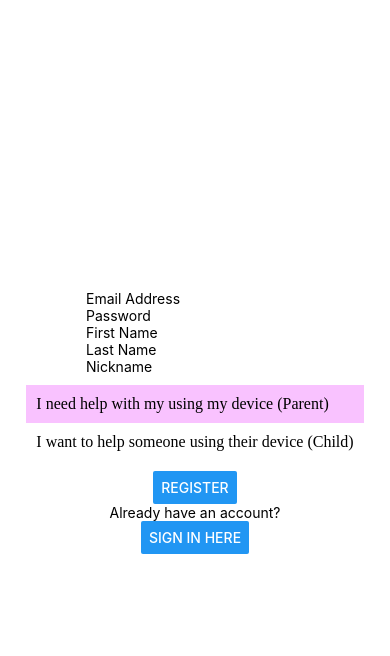
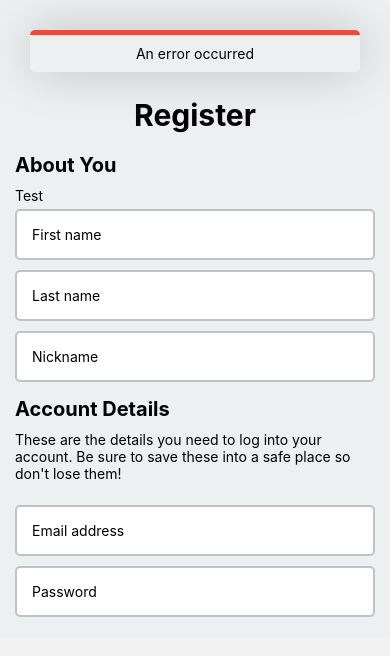
Before and after one commit to FinOCE/CP3405-app, a React Native app: screen / in a window 390 px wide. Shown: the top 656 px of the page. Built offline with nearby package versions, Linux system fonts and the light colour scheme.

Commit message:
Create some basic lib components

```diff
--- /dev/null
+++ b/src/components/lib/inputs/TextInput.tsx
@@ -0,0 +1,57 @@
+import {
+  KeyboardTypeOptions,
+  StyleSheet,
+  TextInput as TextInputBase
+} from "react-native"
+
+export type TextInputProps = {
+  value: string | undefined
+  setValue: React.Dispatch<React.SetStateAction<string | undefined>>
+  type?: TextInputTypes
+  placeholder?: string
+}
+
+export enum TextInputTypes {
+  Email,
+  Password,
+  Basic
+}
+
+export default function TextInput(props: TextInputProps) {
+  // Set keyboard type
+  let keyboardType: KeyboardTypeOptions
+  let isSecure = false
+
+  switch (props.type) {
+    case TextInputTypes.Email:
+      keyboardType = "email-address"
+      break
+    case TextInputTypes.Password:
+      isSecure = true
+    default:
+      keyboardType = "default"
+  }
+
+  // Render component
+  return (
+    <TextInputBase
+      style={styles.textInput}
+      keyboardType={keyboardType}
+      placeholder={props.placeholder}
+      value={props.value}
+      onChangeText={props.setValue}
+      secureTextEntry={isSecure}
+    />
+  )
+}
+
+const styles = StyleSheet.create({
+  textInput: {
+    backgroundColor: "white",
+    borderRadius: 5,
+    marginVertical: 5,
+    padding: 15,
+    borderColor: "#bdc3c7",
+    borderWidth: 2
+  }
+})
--- /dev/null
+++ b/src/components/lib/layouts/Page.tsx
@@ -0,0 +1,19 @@
+import { StyleSheet, View } from "react-native"
+
+export type PageProps = {
+  children: React.ReactNode
+}
+
+/**
+ * A base component for pages to be wrapped by
+ */
+export default function Page(props: PageProps) {
+  return <View style={styles.page}>{props.children}</View>
+}
+
+const styles = StyleSheet.create({
+  page: {
+    backgroundColor: "#ecf0f1",
+    padding: 15
+  }
+})
--- /dev/null
+++ b/src/components/lib/texts/ErrorDialogue.tsx
@@ -0,0 +1,37 @@
+import { StyleSheet, Text, View } from "react-native"
+
+export type ErrorDialogueProps = {
+  message: string
+}
+
+/**
+ * A component to render some kind of error
+ */
+export default function ErrorDialogue(props: ErrorDialogueProps) {
+  return (
+    <View style={styles.errorDialogue}>
+      <View style={styles.errorDialogue__box} />
+      <Text style={styles.errorDialogue__message}>{props.message}</Text>
+    </View>
+  )
+}
+
+const styles = StyleSheet.create({
+  errorDialogue: {
+    margin: 15,
+    backgroundColor: "#ecf0f1",
+    borderRadius: 5,
+    shadowColor: "black",
+    shadowRadius: 50,
+    shadowOpacity: 0.2,
+    overflow: "hidden"
+  },
+  errorDialogue__box: {
+    backgroundColor: "#e74c3c",
+    height: 5
+  },
+  errorDialogue__message: {
+    padding: 10,
+    textAlign: "center"
+  }
+})
--- /dev/null
+++ b/src/components/lib/texts/Heading.tsx
@@ -0,0 +1,37 @@
+import { StyleSheet, Text as TextBase } from "react-native"
+
+export type HeadingProps = {
+  children: string
+  level?: 1 | 2 | 3
+}
+
+export default function Heading(props: HeadingProps) {
+  switch (props.level ?? 1) {
+    case 1:
+      return <TextBase style={styles.heading1}>{props.children}</TextBase>
+    case 2:
+      return <TextBase style={styles.heading2}>{props.children}</TextBase>
+    case 3:
+      return <TextBase style={styles.heading3}>{props.children}</TextBase>
+    default:
+      return <>Invalid heading size selected (this should be impossible)</>
+  }
+}
+
+const styles = StyleSheet.create({
+  heading1: {
+    marginVertical: 10,
+    fontSize: 30,
+    fontWeight: "bold",
+    textAlign: "center"
+  },
+  heading2: {
+    marginVertical: 10,
+    fontSize: 20,
+    fontWeight: "bold"
+  },
+  heading3: {
+    marginVertical: 10,
+    fontSize: 18
+  }
+})
--- /dev/null
+++ b/src/components/lib/texts/Text.tsx
@@ -0,0 +1,13 @@
+import { StyleSheet, Text as TextBase } from "react-native"
+
+export type TextProps = {
+  children: string
+}
+
+export default function Text(props: TextProps) {
+  return <TextBase style={styles.text}>{props.children}</TextBase>
+}
+
+const styles = StyleSheet.create({
+  text: {}
+})
--- a/src/pages/Register.tsx
+++ b/src/pages/Register.tsx
@@ -5,13 +5,18 @@ import { useState } from "react"
 import {
   Button,
   StyleSheet,
-  Text,
-  TextInput,
+  // Text,
+  // TextInput,
   TouchableOpacity,
   View
 } from "react-native"
 import StorageManager from "managers/StorageManager"
 import RequestBuilder, { HttpMethod, HttpStatus } from "builders/RequestBuilder"
+import Page from "components/lib/layouts/Page"
+import ErrorDialogue from "components/lib/texts/ErrorDialogue"
+import TextInput, { TextInputTypes } from "components/lib/inputs/TextInput"
+import Heading from "components/lib/texts/Heading"
+import Text from "components/lib/texts/Text"
 
 export default function Register({
   route,
@@ -24,89 +29,133 @@ export default function Register({
   const [nickName, setNickName] = useState<string>()
   const [role, setRole] = useState<"Parent" | "Child">("Parent")
 
-  const [submitting, setSubmitting] = useState(false)
-  const [error, setError] = useState<string>()
+  return (
+    <Page>
+      <ErrorDialogue message="An error occurred" />
+      <Heading>Register</Heading>
 
-  return (
-    <View style={styles.container}>
-      <StatusBar style="auto" />
+      <Heading level={2}>About You</Heading>
+      <Text>Test</Text>
       <TextInput
-        keyboardType="email-address"
-        placeholder="Email Address"
-        onChangeText={setEmail}
+        value={firstName}
+        setValue={setFirstName}
+        placeholder="First name"
       />
       <TextInput
-        secureTextEntry={true}
-        keyboardType="default"
-        placeholder="Password"
-        onChangeText={setPassword}
+        value={lastName}
+        setValue={setLastName}
+        placeholder="Last name"
       />
       <TextInput
-        keyboardType="default"
-        placeholder="First Name"
-        onChangeText={setFirstName}
+        value={nickName}
+        setValue={setNickName}
+        placeholder="Nickname"
+      />
+
+      <Heading level={2}>Account Details</Heading>
+      <Text>
+        These are the details you need to log into your account. Be sure to save
+        these into a safe place so don't lose them!
+      </Text>
+      <br />
+      <TextInput
+        value={email}
+        setValue={setEmail}
+        type={TextInputTypes.Email}
+        placeholder="Email address"
       />
       <TextInput
-        keyboardType="default"
-        placeholder="Last Name"
-        onChangeText={setLastName}
+        value={password}
+        setValue={setPassword}
+        type={TextInputTypes.Password}
+        placeholder="Password"
       />
-      <TextInput
-        keyboardType="default"
-        placeholder="Nickname"
-        onChangeText={setNickName}
-      />
-      <View style={{ marginVertical: 10 }}>
-        <TouchableOpacity
-          onPress={() => setRole("Parent")}
-          style={{
-            backgroundColor: role === "Parent" ? "#f9c2ff" : undefined,
-            padding: 10
-          }}
-        >
-          I need help with my using my device (Parent)
-        </TouchableOpacity>
-        <TouchableOpacity
-          onPress={() => setRole("Child")}
-          style={{
-            backgroundColor: role === "Child" ? "#f9c2ff" : undefined,
-            padding: 10
-          }}
-        >
-          I want to help someone using their device (Child)
-        </TouchableOpacity>
-      </View>
-      {error && <Text style={styles.error}>Error: {error}</Text>}
-      <Button
-        title="Register"
-        disabled={submitting}
-        onPress={() => {
-          setSubmitting(true)
+    </Page>
+  )
 
-          new RequestBuilder()
-            .setRoute("/register")
-            .setMethod(HttpMethod.Post)
-            .setBody({ email, password, firstName, lastName, nickName, role })
-            .on<API.Token>(HttpStatus.Ok, body => {
-              StorageManager.set("@user", body.data.token)
-            })
-            .on<API.Error>(HttpStatus.BadRequest, body => {
-              setError(body.data.message)
-            })
-            .on<API.Error>(HttpStatus.Conflict, body => {
-              setError(body.data.message)
-            })
-            .submit()
-            .finally(() => setSubmitting(false))
-        }}
-      />
-      <Text>Already have an account?</Text>
-      <Button
-        title="Sign in here"
-        onPress={() => navigation.navigate("Login")}
-      />
-    </View>
-  )
+  // const [submitting, setSubmitting] = useState(false)
+  // const [error, setError] = useState<string>()
+
+  // return (
+  //   <View style={styles.container}>
+  //     <StatusBar style="auto" />
+  //     <TextInput
+  //       keyboardType="email-address"
+  //       placeholder="Email Address"
+  //       onChangeText={setEmail}
+  //     />
+  //     <TextInput
+  //       secureTextEntry={true}
+  //       keyboardType="default"
+  //       placeholder="Password"
+  //       onChangeText={setPassword}
+  //     />
+  //     <TextInput
+  //       keyboardType="default"
+  //       placeholder="First Name"
+  //       onChangeText={setFirstName}
+  //     />
+  //     <TextInput
+  //       keyboardType="default"
+  //       placeholder="Last Name"
+  //       onChangeText={setLastName}
+  //     />
+  //     <TextInput
+  //       keyboardType="default"
+  //       placeholder="Nickname"
+  //       onChangeText={setNickName}
+  //     />
+  //     <View style={{ marginVertical: 10 }}>
+  //       <TouchableOpacity
+  //         onPress={() => setRole("Parent")}
+  //         style={{
+  //           backgroundColor: role === "Parent" ? "#f9c2ff" : undefined,
+  //           padding: 10
+  //         }}
+  //       >
+  //         I need help with my using my device (Parent)
+  //       </TouchableOpacity>
+  //       <TouchableOpacity
+  //         onPress={() => setRole("Child")}
+  //         style={{
+  //           backgroundColor: role === "Child" ? "#f9c2ff" : undefined,
+  //           padding: 10
+  //         }}
+  //       >
+  //         I want to help someone using their device (Child)
+  //       </TouchableOpacity>
+  //     </View>
+  //     {error && <Text style={styles.error}>Error: {error}</Text>}
+  //     <Button
+  //       title="Register"
+  //       disabled={submitting}
+  //       onPress={() => {
+  //         setSubmitting(true)
+
+  //         new RequestBuilder()
+  //           .setRoute("/register")
+  //           .setMethod(HttpMethod.Post)
+  //           .setBody({ email, password, firstName, lastName, nickName, role })
+  //           .on<API.Token>(HttpStatus.Ok, body => {
+  //             StorageManager.set("@user", body.data.token)
+  //           })
+  //           .on<API.Error>(HttpStatus.BadRequest, body => {
+  //             setError(body.data.message)
+  //           })
+  //           .on<API.Error>(HttpStatus.Conflict, body => {
+  //             setError(body.data.message)
+  //           })
+  //           .submit()
+  //           .finally(() => setSubmitting(false))
+  //       }}
+  //     />
+  //     <Text>Already have an account?</Text>
+  //     <Button
+  //       title="Sign in here"
+  //       onPress={() => navigation.navigate("Login")}
+  //     />
+  //   </View>
+  // )
 }
 
 const styles = StyleSheet.create({
--- a/src/pages/Share.tsx
+++ b/src/pages/Share.tsx
@@ -24,7 +24,7 @@ export default function Share() {
       <View style={styles.headingPadding}></View>
 
       <View style={styles.textBox}>
-      <input type="text" placeholder="Write a message." />
+        <input type="text" placeholder="Write a message." />
       </View>
 
       {items.map(item => (
@@ -95,6 +95,6 @@ const styles = StyleSheet.create({
     marginLeft: 10
   },
   textBox: {
-    margin: 20,
+    margin: 20
   }
 })
```
